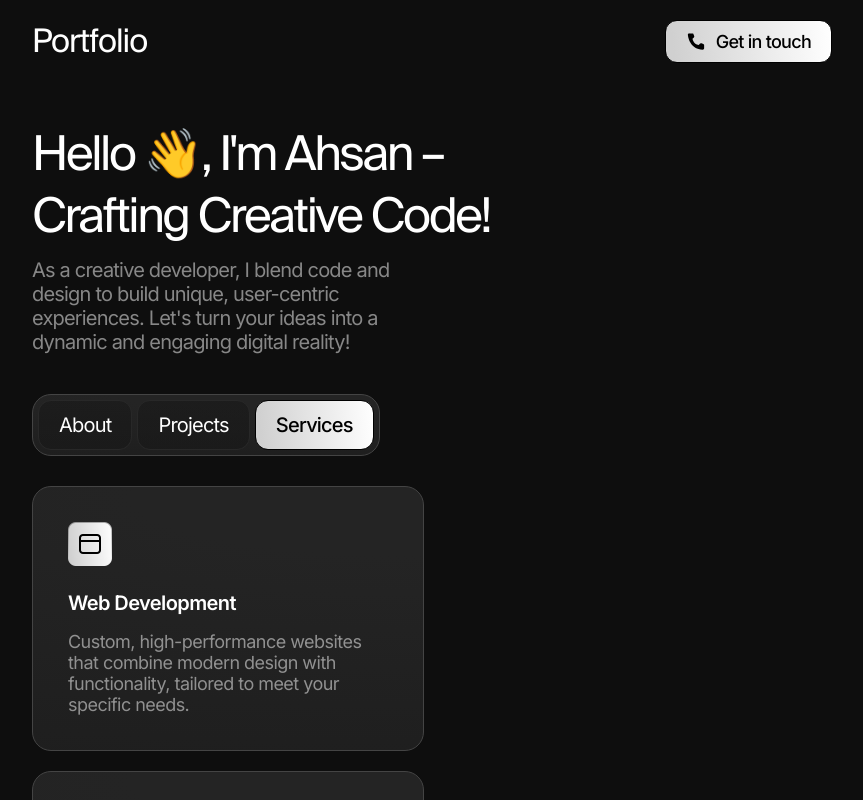
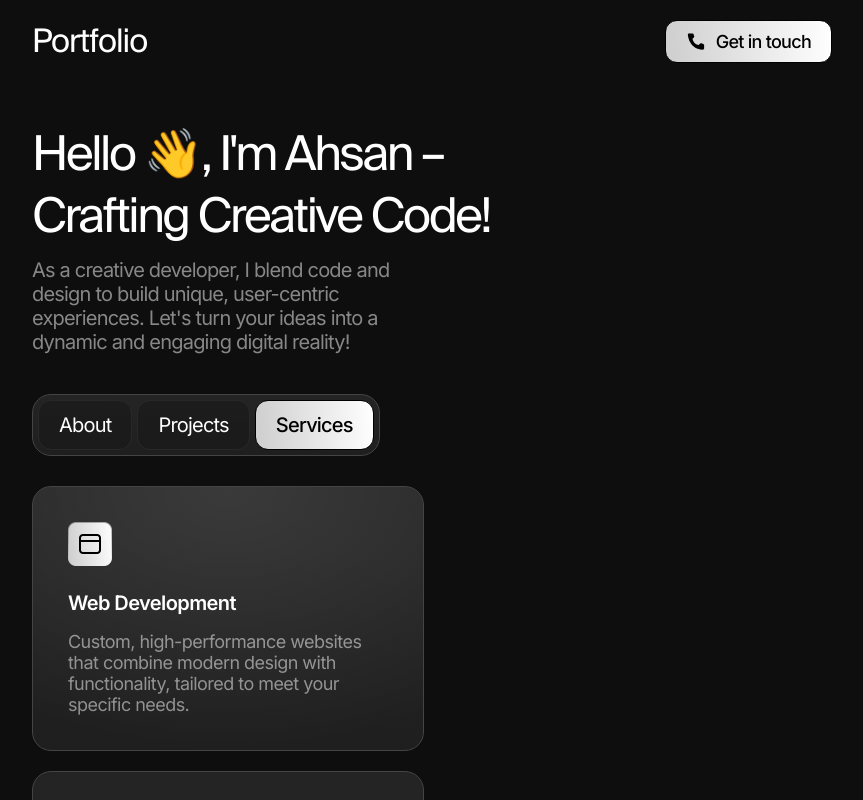
Before and after one commit to ahsan-ali49/ahsan-portfolio-app, a Next.js app: page / in a window 1280 px wide. In both pictures the pointer is over the element 436 px from the left and 618 px from the top of the page. Shown: the top 800 px of the page, without its empty margins (208-1071 px from the left). Built offline with nearby package versions, Linux system fonts and the light colour scheme.

Commit message:
added hover

```diff
--- a/src/app/globals.css
+++ b/src/app/globals.css
@@ -159,3 +159,12 @@ body {
     #1c1c1c 100%
   );
 }
+
+.services-box:hover {
+  background: radial-gradient(
+      100% 100% at 50% 0%,
+      rgba(255, 255, 255, 0.1) 0%,
+      rgba(255, 255, 255, 0) 100%
+    ),
+    radial-gradient(433.32% 135.87% at 96% 3.85%, #242424 16.23%, #1c1c1c 100%);
+}
```
